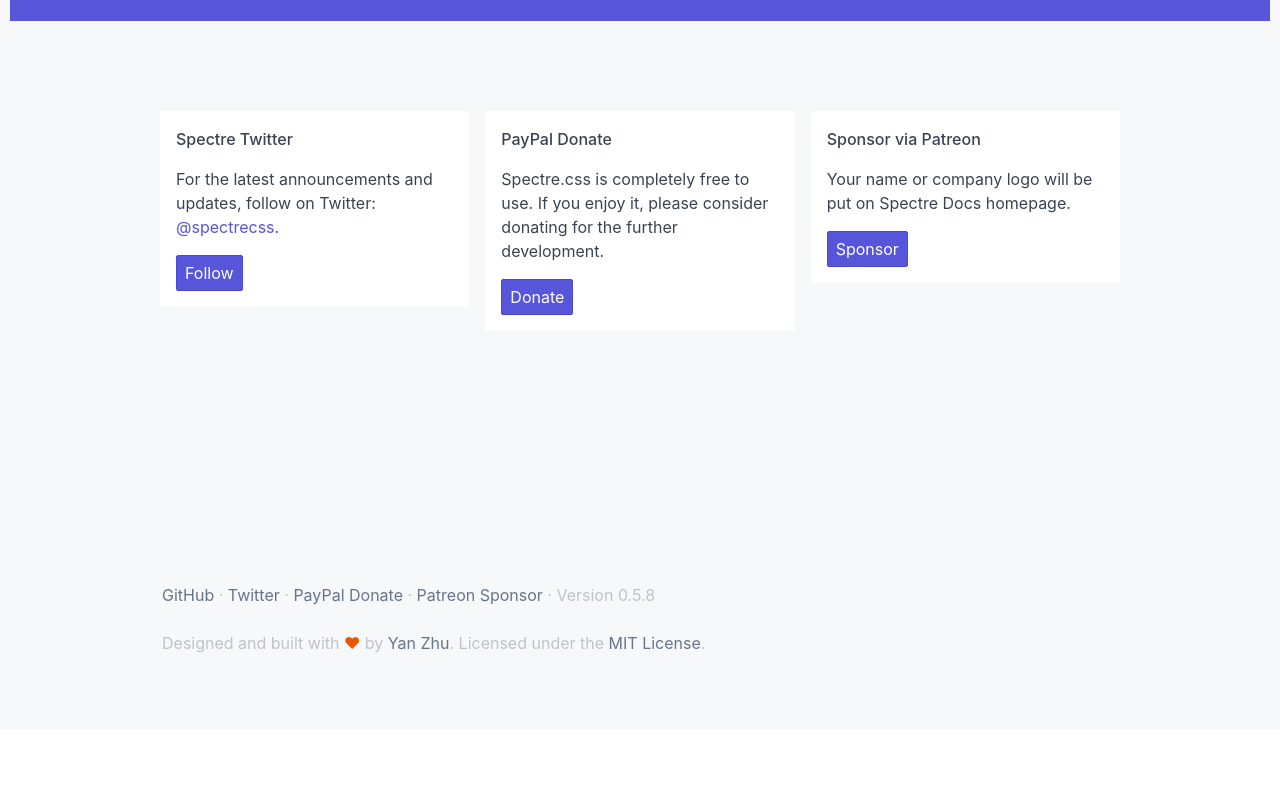
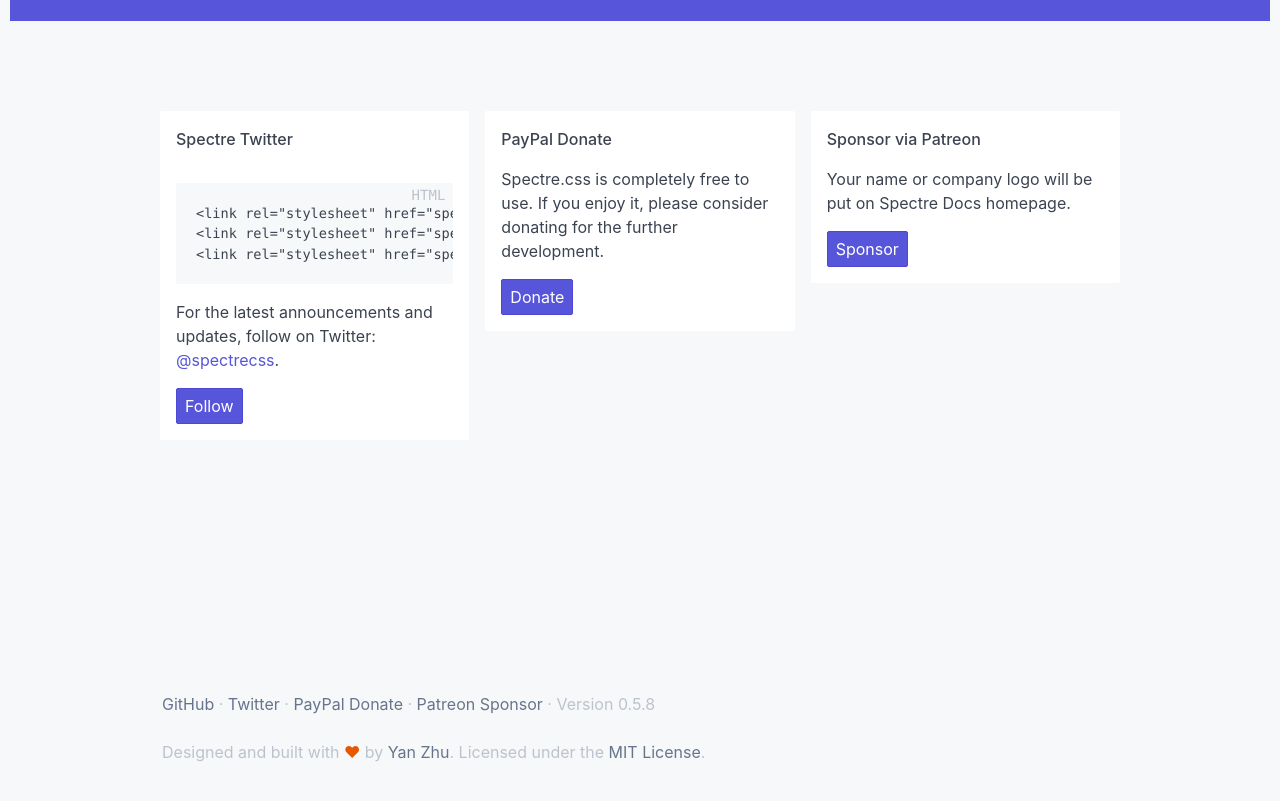
Before and after one commit to yayanheeh/garangan-v1, a plain HTML site: page index.html in a window 1280 px wide. Shown: the part 1172-1973 px from the top of the page. Before the commit the page ends 1901 px from the top, so only its background shows below. Drawn offline with Linux system fonts and the light colour scheme.

Commit message:
Update index.html

```diff
--- a/index.html
+++ b/index.html
@@ -91,7 +91,15 @@
               <div class="card-header">
                 <div class="card-title h6">Spectre Twitter</div>
               </div>
-              <div class="card-body">For the latest announcements and updates, follow on Twitter: <a href="https://twitter.com/spectrecss" target="_blank">@spectrecss</a>.</div>
+              <div class="card-body">
+
+                <pre class="code" data-lang="HTML"><code><span class="hljs-tag">&lt;<span class="hljs-name">link</span> <span class="hljs-attr">rel</span>=<span class="hljs-string">"stylesheet"</span> <span class="hljs-attr">href</span>=<span class="hljs-string">"spectre.min.css"</span>&gt;</span>
+<span class="hljs-tag">&lt;<span class="hljs-name">link</span> <span class="hljs-attr">rel</span>=<span class="hljs-string">"stylesheet"</span> <span class="hljs-attr">href</span>=<span class="hljs-string">"spectre-exp.min.css"</span>&gt;</span>
+<span class="hljs-tag">&lt;<span class="hljs-name">link</span> <span class="hljs-attr">rel</span>=<span class="hljs-string">"stylesheet"</span> <span class="hljs-attr">href</span>=<span class="hljs-string">"spectre-icons.min.css"</span>&gt;</span>
+</code></pre>
+
+
+                For the latest announcements and updates, follow on Twitter: <a href="https://twitter.com/spectrecss" target="_blank">@spectrecss</a>.</div>
               <div class="card-footer"><a class="btn btn-primary" href="https://twitter.com/spectrecss" target="_blank">Follow</a></div>
             </div>
           </div>
```
